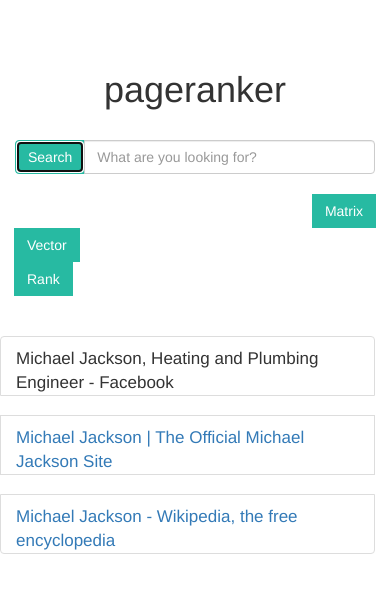
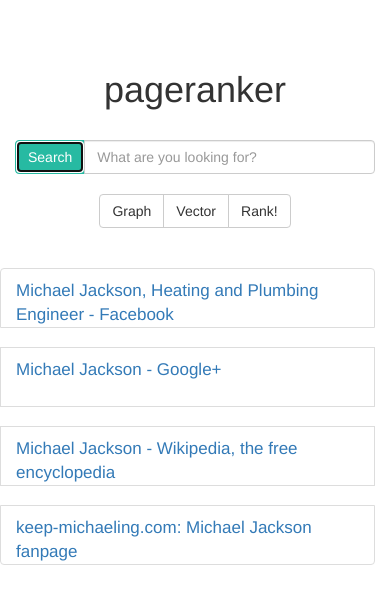
Before and after one commit to janitachalam/pagerank, a plain HTML site: page index.html in a window 390 px wide. Both pictures are taken after typing "Sample" into the empty fields and a click on the button "Search". Drawn offline with Linux system fonts and the light colour scheme.

Commit message:
clean components

```diff
--- a/css/index.css
+++ b/css/index.css
@@ -17,19 +17,19 @@ button {
 }
 
 #matrix_col {
-	text-align: right;
+	/*text-align: right;*/
 	border-radius: 10px;
 	/*padding-right: 5px;*/
 }
 
 #vector_col {
-	text-align: left;
+	/*text-align: left;*/
 /*	padding-left: 5px;
 	padding-right: 5px;*/
 }
 
 #rank_col {
-	text-align: left;
+	/*text-align: left;*/
 /*	padding-left: 5px;*/
 }
 
--- a/index.html
+++ b/index.html
@@ -50,12 +50,12 @@
     			</div><!-- /.col-lg-6 -->
     		</div><!-- /.row -->
 
-    		<div class="padding"></div>
+    	<!-- 	<div class="padding"></div>
     		<div class="row">
     			<div class="col-lg-4" id="matrix_col">
     				<div class="input-group">
     					<span class="input-group-btn">
-    						<button class="btn btn-default img-rounded" type="button" id="matrix_button">Matrix</button>
+    						<button class="btn btn-default img-rounded" type="button" id="graph_button">Graph</button>
     					</span>
     				</div>
     			</div>
@@ -64,26 +64,47 @@
     					<span class="input-group-btn">
     						<button class="btn btn-default img-rounded" type="button" id="vector_button">Vector</button>
     					</span>
-    				</div> <!-- /input-group -->
-    			</div><!-- /.col-lg-6 -->
+    				</div>
+    			</div>
     			<div class="col-lg-4" id="rank_col">
     				<div class="input-group">
     					<span class="input-group-btn">
     						<button class="btn btn-default img-rounded" type="button" id="rank_button">Rank</button>
     					</span>
-    				</div> <!-- /input-group -->
-    			</div><!-- /.col-lg-6 -->
-    		</div><!-- /.row -->
+    				</div>
+    			</div>
+    		</div> -->
 
-    	</div>
-    	<!-- /.container -->
-    	<div class="padding"></div>
-    	<div class="padding"></div>
-        <img src="graph.png" alt="Link Graph" id="link_graph" style="width:304px;height:228px; display:none !important; text-align: center">
-    	<div class="container" style="display: none" id="matrix_display">
+            <div class="padding"></div>
+
+            <div class="row">
+                <div class="col-sm-offset-4 col-sm-4 text-center">
+                    <div class="btn-group" data-toggle="buttons">
+                        <label class="btn btn-default center-block" id="graph_button"><input type="radio">Graph</label>
+                        <label class="btn btn-default center-block" id="vector_button"><input type="radio">Vector</label>
+                        <label class="btn btn-default center-block" id="rank_button"><input type="radio">Rank!</label>
+                    </div>
+                </div>
+            </div>
+
+
+        </div>
+        <!-- /.container -->
+        <div class="padding"></div>
+        <div class="padding"></div>
+
+        <div class="container" id="link_graph" style="display: none">
+            <div class="row">
+                <div class="col-lg-4 col-lg-offset-4">
+                    <img src="link_graph.png" alt="Link Graph" style="width:350px;height:340px;">
+                </div>
+            </div>
+        </div>
+
+    <!-- 	<div class="container" style="display: none" id="matrix_display">
     		<div class="row">
-    			<div class="col-lg-6 col-lg-offset-3"</div>
-    				<h2>Link Matrix</h2>
+    			<div class="col-lg-2 col-lg-offset-5"</div>
+    				<h2></h2>
     				<table class="table table-bordered">
     					<thead>
     						<tr>
@@ -138,32 +159,28 @@
     				</table>
     			</div>
     		</div>
-    	</div>
+    	</div> -->
 
     	<div class="container" style="display: none" id="vector_display">
     		<div class="row">
     			<div class="col-lg-2 col-lg-offset-5"</div>
-    				<h2>Probability Vector</h2>
+    				<h4 style="text-align: center">pageranks</h4>
     				<table class="table table-bordered">
     					<thead>
     						<tr>
-    							<th>A</th>
+    							<th>1</th>
     							<td></td>
     						</tr>
     						<tr>
-    							<th>B</th>
+    							<th>2</th>
     							<td></td>
     						</tr>
     						<tr>
-    						<th>C</th>
+    						<th>3</th>
     							<td></td>
     						</tr>
     						<tr>
-    							<th>D</th>
-    							<td></td>
-    						</tr>
-    						<tr>
-    							<th>E</th>
+    							<th>4</th>
     							<td></td>
     						</tr>
     					</thead>
@@ -173,11 +190,13 @@
     	</div>
 
     	<ul class="list-group container col-lg-4 col-lg-offset-4" style="display:none" id="results_list">
-    		<li class="list-group-item"><a href="google.com"></li>
+    		<li class="list-group-item"><a href=""></a></li>
     		<div class="padding"></div>
-    		<li class="list-group-item"></li>
+    		<li class="list-group-item"><a href=""></a></li>
     		<div class="padding"></div>
-    		<li class="list-group-item"></li>
+    		<li class="list-group-item"><a href=""></a></li>
+            <div class="padding"></div>
+            <li class="list-group-item"><a href=""></a></li>
 <!-- div class="padding"></div>
   <li class="list-group-item"></li>
   <div class="padding"></div>
--- a/js/index.js
+++ b/js/index.js
@@ -1,11 +1,31 @@
 var pageRank = (function() {
 	$(document).ready(function() {
+		$("#graph_button").click(function() {
+			$("#results_list").hide();
+			$("#vector_display").hide();
+			$("#link_graph").show();
+		});
+
+		$("#vector_button").click(function() {
+			$("#results_list").hide();
+			$("#link_graph").hide();
+			$("#vector_display").show();
+		});
+
+		$("#rank_button").click(function() {
+			$("#results_list").hide();
+			$("#link_graph").hide();
+			$("#vector_display").hide();
+		});
+
 		$("#search_button").click(function() {
 			$("#search_bar").val("");
+			$("#link_graph").hide();
+			$("#vector_display").hide();
 			var pageDivs = $(".list-group-item");
 			$(pageDivs).each(function(index){
-				$(this).html(pages[index].title);
-				$(this).attr("href", pages[index].link);
+				$(this).find('a').html(pages[index].title);
+				$(this).find('a').attr("href", pages[index].link);
 				$("#results_list").show();
 			});
 		});
@@ -15,19 +35,19 @@ var pageRank = (function() {
 			}
 		});
 
-		$("#matrix_button").hover(function() {
-			$("#results_list").hide();
-			$("#link_graph").show();
-		}, function() {
-			$("#link_graph").hide();
-		});
+		// $("#graph_button").hover(function() {
+		// 	$("#results_list").hide();
+		// 	$("#link_graph").show();
+		// }, function() {
+		// 	$("#link_graph").hide();
+		// });
 
-		$("#vector_button").hover(function() {
-			$("#results_list").hide();
-			$("#vector_display").show();
-		}, function() {
-			$("#vector_display").hide();
-		});
+		// $("#vector_button").hover(function() {
+		// 	$("#results_list").hide();
+		// 	$("#vector_display").show();
+		// }, function() {
+		// 	$("#vector_display").hide();
+		// });
 
 	});
 
@@ -48,8 +68,9 @@ var pageRank = (function() {
 	var numPages = 3;
 	var pages = [
 	new Page("Michael Jackson, Heating and Plumbing Engineer - Facebook", "https://www.facebook.com/Michael-Jackson-Heating-and-Plumbing-Engineer-189975057767412/"),
-	new Page("Michael Jackson | The Official Michael Jackson Site", "http://www.michaeljackson.com/us/"),
-	new Page("Michael Jackson - Wikipedia, the free encyclopedia", "https://en.wikipedia.org/wiki/Michael_Jackson")];
+	new Page("Michael Jackson - Google+", "https://plus.google.com/+MichaelJackson/posts"),
+	new Page("Michael Jackson - Wikipedia, the free encyclopedia", "https://en.wikipedia.org/wiki/Michael_Jackson"),
+	new Page("keep-michaeling.com: Michael Jackson fanpage", "keep-michaeling.com: Michael Jackson fanpage")];
 	var vectorOne = [0.333, 0.333, 0.333];
 	var vectorTwo = [1.283, 1.056, 0.667];
 	var vectorThree = [1.2351, 0.96, 0.804];
```
